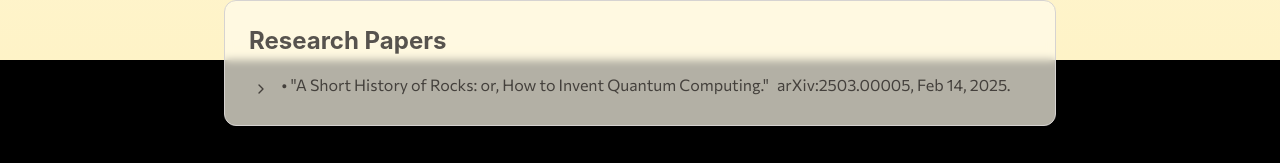
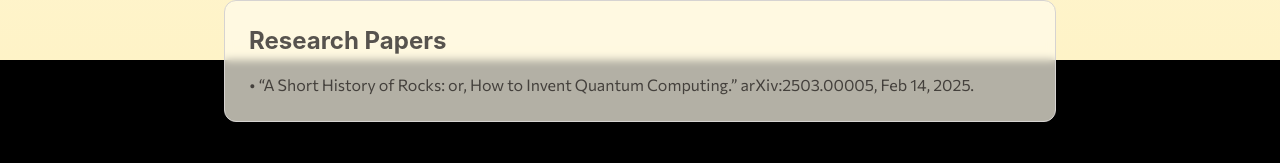
Before and after one commit to torsor-io/torsor-io, a React (Create React App) app: page /#/research in a window 1280 px wide. Shown: the part 740-903 px from the top of the page. Built offline with nearby package versions, Linux system fonts and the light colour scheme; the HTML template or start-up script is replaced by a standard one.

Commit message:
Update index.js

```diff
--- a/src/components/ResearchPage/index.js
+++ b/src/components/ResearchPage/index.js
@@ -1,24 +1,9 @@
 // src/components/ResearchPage/index.js
 import WaveBackground from '../shared/WaveBackground';
-import { motion, AnimatePresence } from 'framer-motion';
+import { motion } from 'framer-motion';
 import Navbar from '../shared/Navbar';
-import { useState } from 'react';
-import { ChevronDown, ChevronRight } from 'lucide-react';
 
 const ResearchPage = ({ isDark, setIsDark, waveState, setWaveState }) => {
-  const [expandedPapers, setExpandedPapers] = useState(new Set());
-
-  const togglePaper = (paperId) => {
-    setExpandedPapers(prev => {
-      const newSet = new Set(prev);
-      if (newSet.has(paperId)) {
-        newSet.delete(paperId);
-      } else {
-        newSet.add(paperId);
-      }
-      return newSet;
-    });
-  };
 
       // Theme variables (matching your AboutPage)
   const textColor = isDark ? 'text-slate-100' : 'text-stone-600';
@@ -30,19 +15,6 @@ const ResearchPage = ({ isDark, setIsDark, waveState, setWaveState }) => {
   const gradientBg = isDark
   ? 'bg-gradient-to-b from-slate-900 to-slate-1000'
 	: 'bg-gradient-to-b from-amber-50 to-amber-100';
-
-  const papers = [
-    {
-      id: 'rocks-paper',
-      title: 'A Short History of Rocks: or, How to Invent Quantum Computing.',
-      pdfUrl: '/assets/rocks/rocks.pdf',
-      arxivUrl: 'https://arxiv.org/abs/2503.00005',
-      arxivId: 'arXiv:2503.00005',
-      date: 'Feb 14, 2025',
-      abstract: `This essay gives a short, informal account of the development of digital logic from the Pleistocene to the Manhattan Project, reversible circuits, and Richard Feynman's allied proposal for quantum computing. We argue that Feynman's state-based analogy is not the only way to arrive at quantum computing, nor indeed the simplest. To illustrate, we imagine an alternate timeline in which John von Neumann skipped Operation Crossroads to debug a military computer, got tickled by the problem, and discovered a completely different picture of quantum computing in 1946.`
-    }
-    // Add more papers here as needed
-  ];
 
   return (
     <div className={`min-h-screen transition-colors`}>
@@ -100,9 +72,10 @@ const ResearchPage = ({ isDark, setIsDark, waveState, setWaveState }) => {
           David Wakeham • February 17, 2025
                   </p>
                   <p className={`${subtleText}`}>
-                    {/*This essay gives a short, informal account of the development of digital logic from the Pleistocene to the Manhattan Project, reversible circuits, and Richard Feynman's allied proposal for quantum computing. We argue that Feynman's state-based analogy is not the only way to arrive at quantum computing, nor indeed the simplest. To illustrate, we imagine an alternate timeline in which John von Neumann skipped Operation Crossroads to debug a military computer, got tickled by the problem, and discovered a completely different picture of quantum computing in 1946. */}
+          {/*This essay gives a short, informal account of the development of digital logic from the Pleistocene to the Manhattan Project, reversible circuits, and Richard Feynman’s allied proposal for quantum computing. We argue that Feynman’s state-based analogy is not the only way to arrive at quantum computing, nor indeed the simplest. To illustrate, we imagine an alternate timeline in which John von Neumann skipped Operation Crossroads to debug a military computer, got tickled by the problem, and discovered a completely different picture of quantum computing in 1946. */}
                   </p>
                   <div className="flex space-x-4">
+
                       <a href="/assets/rocks/rocks.pdf"
                       className={`${buttonBg} ${textColor} px-4 py-2 rounded-lg transition-colors text-sm`}
                     >
@@ -119,7 +92,7 @@ const ResearchPage = ({ isDark, setIsDark, waveState, setWaveState }) => {
               </div>
             </motion.div>
 
-            {/* Papers Section with Collapsible Abstracts */}
+{/* Papers Section */}
 <motion.div
   initial={{ opacity: 0, y: 20 }}
   animate={{ opacity: 1, y: 0 }}
@@ -130,58 +103,18 @@ const ResearchPage = ({ isDark, setIsDark, waveState, setWaveState }) => {
     Research Papers
   </h2>
   <ul className="space-y-3">
-                {papers.map((paper) => (
-                  <li key={paper.id} className={`${subtleText}`}>
-                    <div className="flex items-start gap-2">
-                      <button
-                        onClick={() => togglePaper(paper.id)}
-                        className={`mt-1 p-1 rounded-full hover:bg-gray-200 dark:hover:bg-gray-700 transition-colors`}
-                        aria-label={expandedPapers.has(paper.id) ? 'Collapse abstract' : 'Expand abstract'}
-                      >
-                        {expandedPapers.has(paper.id) ? (
-                          <ChevronDown className="w-4 h-4" />
-                        ) : (
-                          <ChevronRight className="w-4 h-4" />
-                        )}
-                      </button>
-                      <div className="flex-1">
-                        <div className="flex flex-wrap items-center gap-2">
+    <li className={`${subtleText}`}>
       <a
-                            href={paper.pdfUrl}
+        href="/assets/rocks/rocks.pdf"
         className={`hover:underline`}
       >
-                            • "{paper.title}"
-                          </a>
-                          <a
-                            href={paper.arxivUrl}
-                            className={`${subtleText}`}
-                          >
-                            {paper.arxivId}, {paper.date}.
-                          </a>
-                        </div>
-
-                        <AnimatePresence>
-                          {expandedPapers.has(paper.id) && (
-                            <motion.div
-                              initial={{ opacity: 0, height: 0 }}
-                              animate={{ opacity: 1, height: 'auto' }}
-                              exit={{ opacity: 0, height: 0 }}
-                              transition={{ duration: 0.3 }}
-                              className="overflow-hidden"
-                            >
-                              <div className={`mt-3 p-3 rounded-lg ${isDark ? 'bg-slate-800/50' : 'bg-gray-50'} ${subtleText} text-sm leading-relaxed`}>
-                                <strong className="block mb-2">Abstract:</strong>
-                                {paper.abstract}
-                              </div>
-                            </motion.div>
-                          )}
-                        </AnimatePresence>
-                      </div>
-                    </div>
+          • “A Short History of Rocks: or, How to Invent Quantum Computing.”
+      </a> <a href="https://arxiv.org/abs/2503.00005" className={`${subtleText}`}>arXiv:2503.00005, Feb 14, 2025.</a>
 	  </li>
-                ))}
+    {/* Add more talks/posters as needed */}
   </ul>
 	  </motion.div>
+
 
 {/* Talks and Posters Section */}
 <motion.div
@@ -199,15 +132,14 @@ const ResearchPage = ({ isDark, setIsDark, waveState, setWaveState }) => {
         href="/assets/PI-talk"
         className={`hover:underline`}
       >
-                    • "An algebraic foundation for quantum programming."
-                  </a> Seminar, <i>Perimeter Institute</i>, Feb 25, 2025.
+          • “An algebraic foundation for quantum programming.”</a> Seminar, <i>Perimeter Institute</i>, Feb 25, 2025.
 	  </li>
     <li>
       <a
         href="/assets/qdays-poster.pdf"
         className={`${subtleText} hover:underline`}
       >
-                    • "A new foundation for quantum programming."
+          • “A new foundation for quantum programming.”
 	  </a> <a href="https://2025.quantumdays.ca/" className={`${subtleText}`}>Poster, <i>Quantum Days</i>, Feb 19–21, 2025.</a>
 	  </li>
     {/* Add more talks/posters as needed */}
```
Lines whose indentation alone changed are shown as unchanged.
